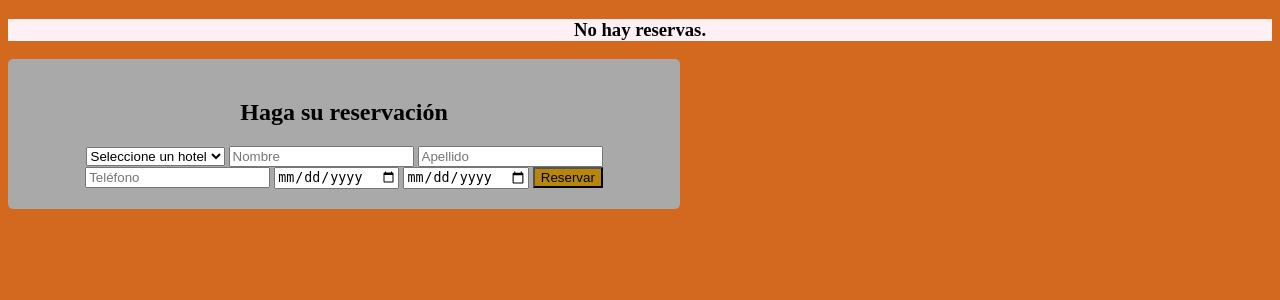
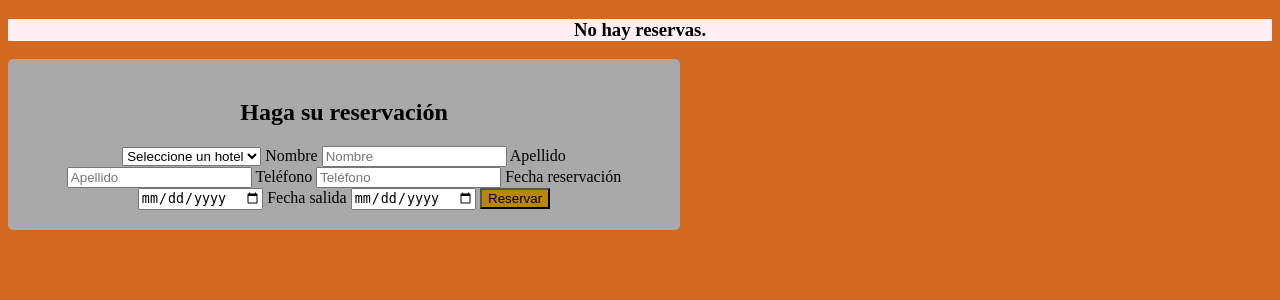
Before and after one commit to JFernandezuca/Proyectos-progra-lll, a PHP site: page /Parcial_1.php in a window 1280 px wide. Shown: the top 300 px of the page. Run offline with PHP 8.4, Linux system fonts and the light colour scheme.

Commit message:
Agrega el uso de constantes y agrega lables a los inputs html.

```diff
--- a/I Examen parcial progra lll/Parcial_1.php
+++ b/I Examen parcial progra lll/Parcial_1.php
@@ -36,10 +36,15 @@
 <body>
 
 <?php
+//Define el archivo de reservaciones en una constante al inico de todo el PHP.
+
+ define('ARCHIVO_RESERVACIONES', 'reservaciones.txt');
 function mostrarReservas() {
-    $archivo = 'reservaciones.txt';
-    if (file_exists($archivo)) {
-        $reservas = file($archivo, FILE_IGNORE_NEW_LINES);
+
+
+
+    if (file_exists(ARCHIVO_RESERVACIONES)) {
+        $reservas = file(ARCHIVO_RESERVACIONES, FILE_IGNORE_NEW_LINES);
         if (!empty($reservas)) {
             echo "<div class='reservations'><h3>Todas las Reservas</h3>";
             echo "<table>";
@@ -68,11 +73,11 @@ function mostrarReservas() {
 if ($_SERVER["REQUEST_METHOD"] == "POST") {
     if (isset($_POST['delete_index'])) {
         $delete_index = intval($_POST['delete_index']);
-        $archivo = 'reservaciones.txt';
-        $reservas = file($archivo, FILE_IGNORE_NEW_LINES);
+
+        $reservas = file(ARCHIVO_RESERVACIONES, FILE_IGNORE_NEW_LINES);
         if (isset($reservas[$delete_index])) {
             unset($reservas[$delete_index]);
-            file_put_contents($archivo, implode("\n", $reservas) . "\n");
+            file_put_contents(ARCHIVO_RESERVACIONES, implode("\n", $reservas) . "\n");
             header("Location: " . basename($_SERVER['PHP_SELF']));
             exit();
         } else {
@@ -88,8 +93,7 @@ if ($_SERVER["REQUEST_METHOD"] == "POST") {
         }
         if (!empty($datos_reserva)) {
             $reservacion = implode(", ", $datos_reserva) . "\n";
-            $archivo = 'reservaciones.txt';
-            if (file_put_contents($archivo, $reservacion, FILE_APPEND | LOCK_EX)) {
+            if (file_put_contents(ARCHIVO_RESERVACIONES, $reservacion, FILE_APPEND | LOCK_EX)) {
                 header("Location: " . basename($_SERVER['PHP_SELF']));
                 exit();
             } else {
@@ -115,12 +119,18 @@ if ($_SERVER["REQUEST_METHOD"] == "GET") {
             <option value="Hotel Sword">Hotel Sword</option>
             <option value="Hotel Pink">Hotel Pink</option>
         </select>
+        <label for="nombre">Nombre </label>
         <input type="text" name="nombre" placeholder="Nombre" required>
+        <label for="apellido">Apellido</label>
         <input type="text" name="apellido" placeholder="Apellido" required>
+        <label for="telefono">Teléfono</label>
         <input type="text" name="telefono" placeholder="Teléfono" required>
+        <label for="fecha_reservacion">Fecha reservación</label>
         <input type="date" name="fecha_reservacion" required>
+        <label for="fecha_salida">Fecha salida</label>
         <input type="date" name="fecha_salida" required>
         <input type="submit" value="Reservar">
+
     </form>
 </div>
 
```
